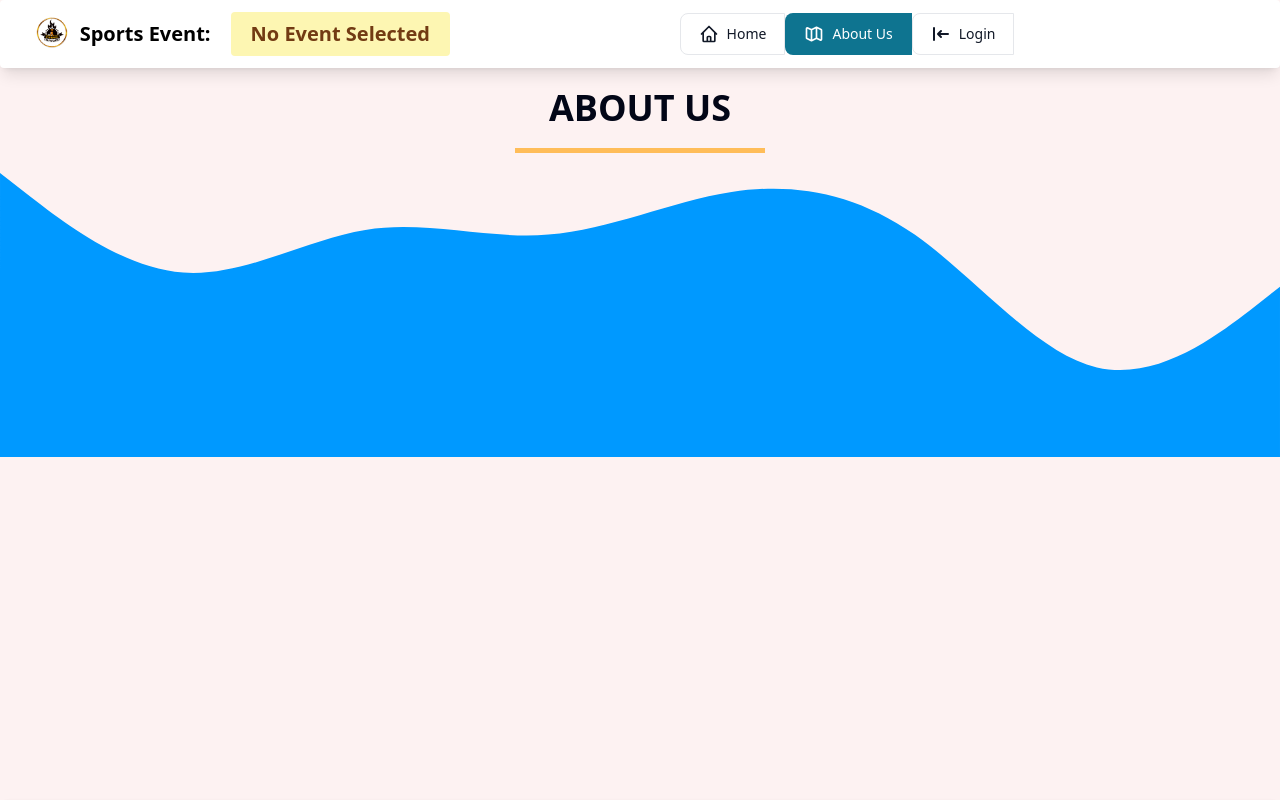
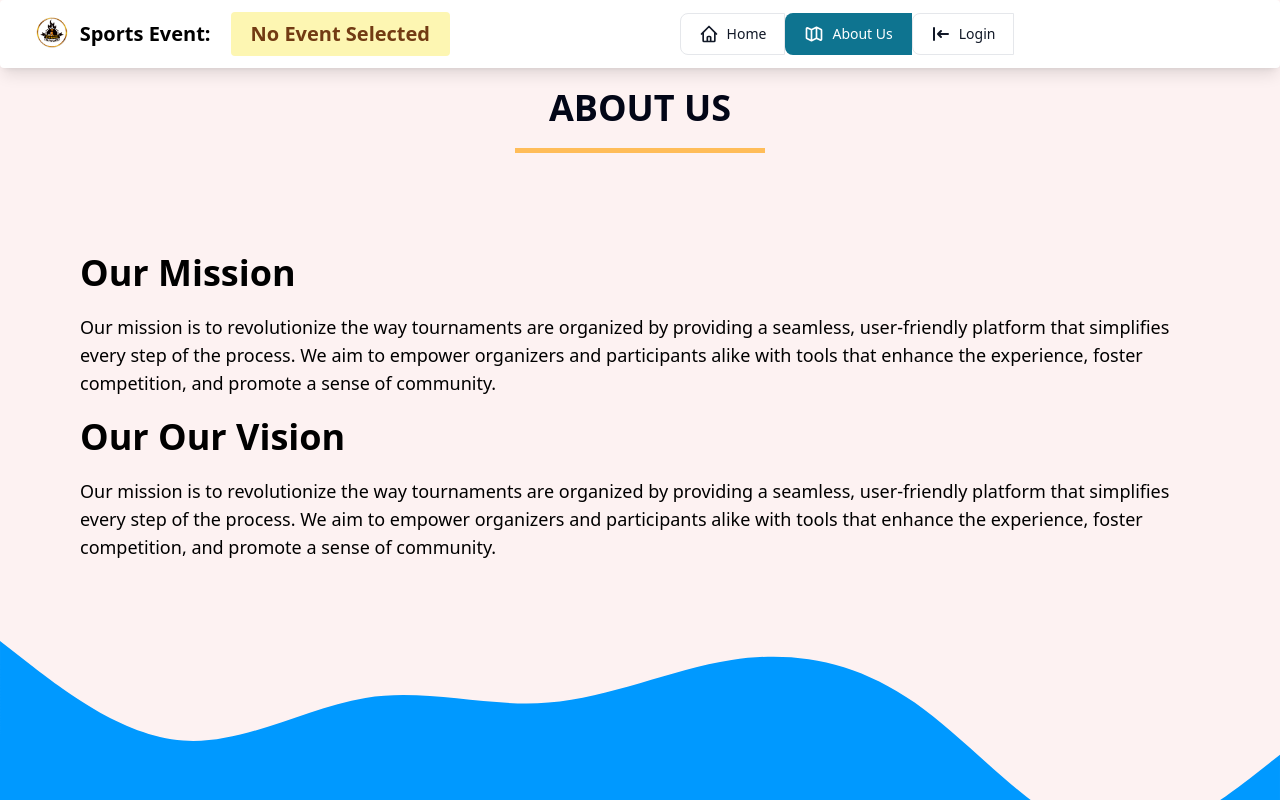
Before and after one commit to Sowishi/Tournament-Management-System, a React (Vite) app: page /about in a window 1280 px wide. Shown: the top 800 px of the page. Built offline with nearby package versions, Linux system fonts and the light colour scheme; no server answers; the database is empty.

Commit message:
Add about content

```diff
--- a/src/pages/about.jsx
+++ b/src/pages/about.jsx
@@ -5,6 +5,24 @@ const About = () => {
   return (
     <DefaultLayout>
       <Title title={"About us"} />
+      <div className="container mx-auto p-20">
+        <h1 className="text-4xl font-bold mb-5">Our Mission</h1>
+        <p className="text-lg">
+          Our mission is to revolutionize the way tournaments are organized by
+          providing a seamless, user-friendly platform that simplifies every
+          step of the process. We aim to empower organizers and participants
+          alike with tools that enhance the experience, foster competition, and
+          promote a sense of community.
+        </p>
+        <h1 className="text-4xl font-bold my-5">Our Our Vision</h1>
+        <p className="text-lg">
+          Our mission is to revolutionize the way tournaments are organized by
+          providing a seamless, user-friendly platform that simplifies every
+          step of the process. We aim to empower organizers and participants
+          alike with tools that enhance the experience, foster competition, and
+          promote a sense of community.
+        </p>
+      </div>
     </DefaultLayout>
   );
 };
```
